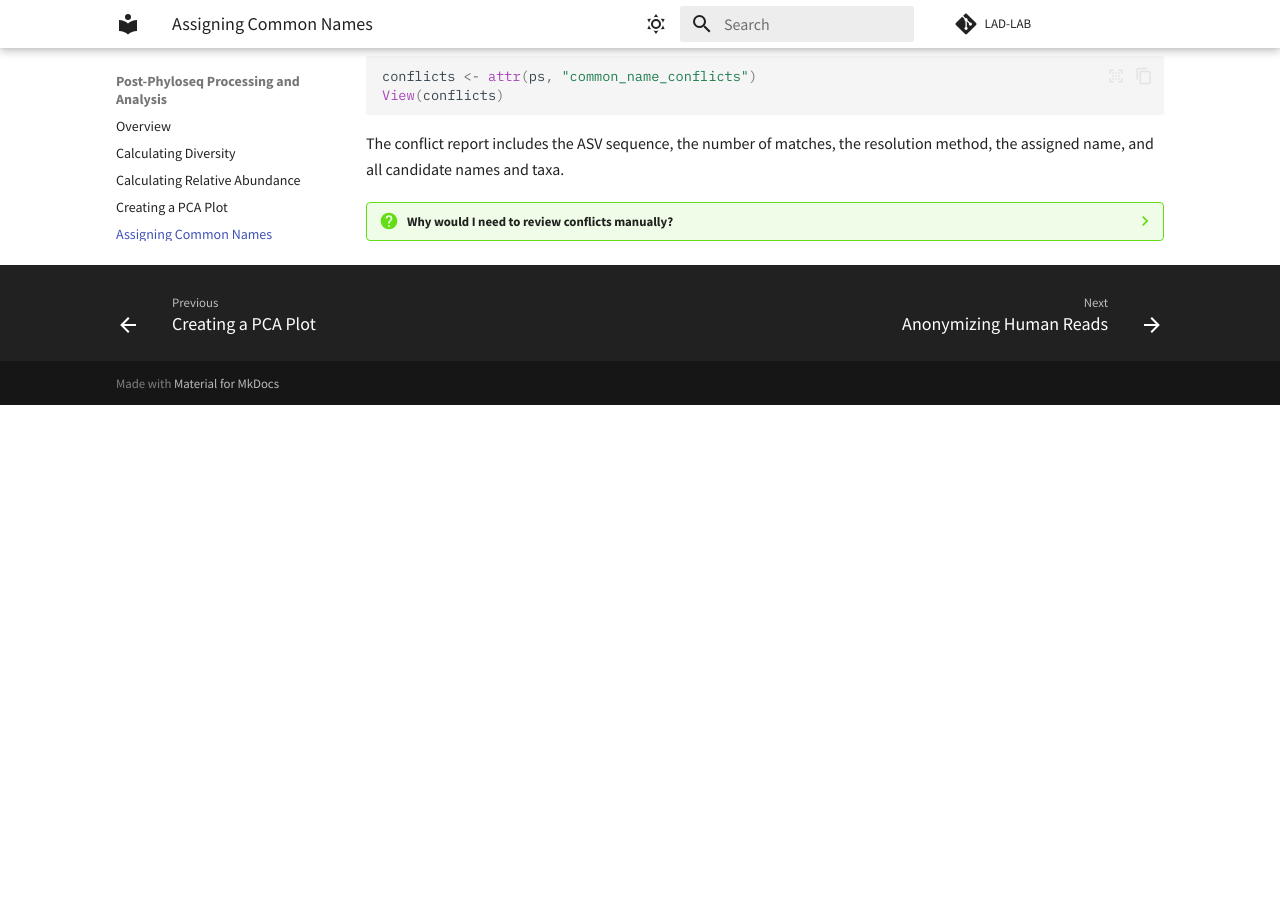
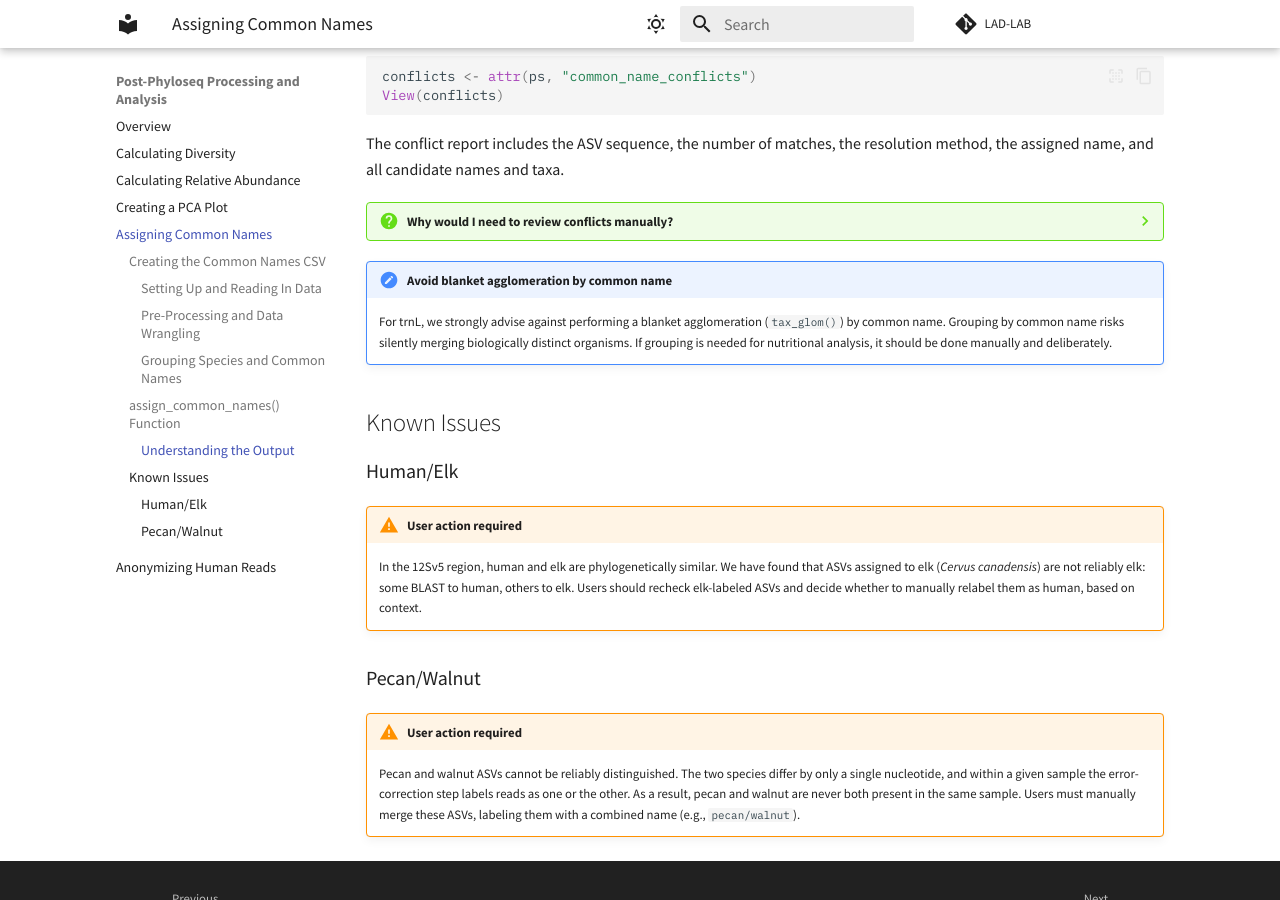
Before and after one commit to LAD-LAB/lad-lab.github.io, an MkDocs documentation site: the page built from docs/commonnames.md, in a window 1280 px wide and 900 px high, scrolled down 6345 px. Built offline with MkDocs 1.6.1 and Material for MkDocs 9.7.7, drawn with Linux system fonts in a browser that asks for light colours; before the commit the page ends 6750 px from its top, so only the background shows below that.

Commit message:
Update common names documentation with new warnings
Added notes on avoiding blanket agglomeration by common name and highlighted known issues regarding human/elk and pecan/walnut ASVs.

```diff
--- a/docs/commonnames.md
+++ b/docs/commonnames.md
@@ -352,3 +352,22 @@
 ??? question "Why would I need to review conflicts manually?"
 
     In most cases the function's resolution strategies produce sensible names automatically. Manual review is most useful when you see `concatenated` or `first_match_default` in the `resolution_method` column of the conflict report, as these indicate cases where the function could not confidently resolve the conflict using taxonomic information alone. You can update the CSV's `conventional_name`, `genus`, or `genus_conventional_name` columns to improve resolution for these ASVs in future runs.
+
+
+!!! note "Avoid blanket agglomeration by common name"
+
+    For trnL, we strongly advise against performing a blanket agglomeration (`tax_glom()`) by common name. Grouping by common name risks silently merging biologically distinct organisms. If grouping is needed for nutritional analysis, it should be done manually and deliberately.
+
+## Known Issues
+
+### Human/Elk
+
+!!! warning "User action required"
+
+    In the 12Sv5 region, human and elk are phylogenetically similar. We have found that ASVs assigned to elk (*Cervus canadensis*) are not reliably elk: some BLAST to human, others to elk. Users should recheck elk-labeled ASVs and decide whether to manually relabel them as human, based on context.
+
+### Pecan/Walnut
+
+!!! warning "User action required"
+
+    Pecan and walnut ASVs cannot be reliably distinguished. The two species differ by only a single nucleotide, and within a given sample the error-correction step labels reads as one or the other. As a result, pecan and walnut are never both present in the same sample. Users must manually merge these ASVs, labeling them with a combined name (e.g., `pecan/walnut`).
```
